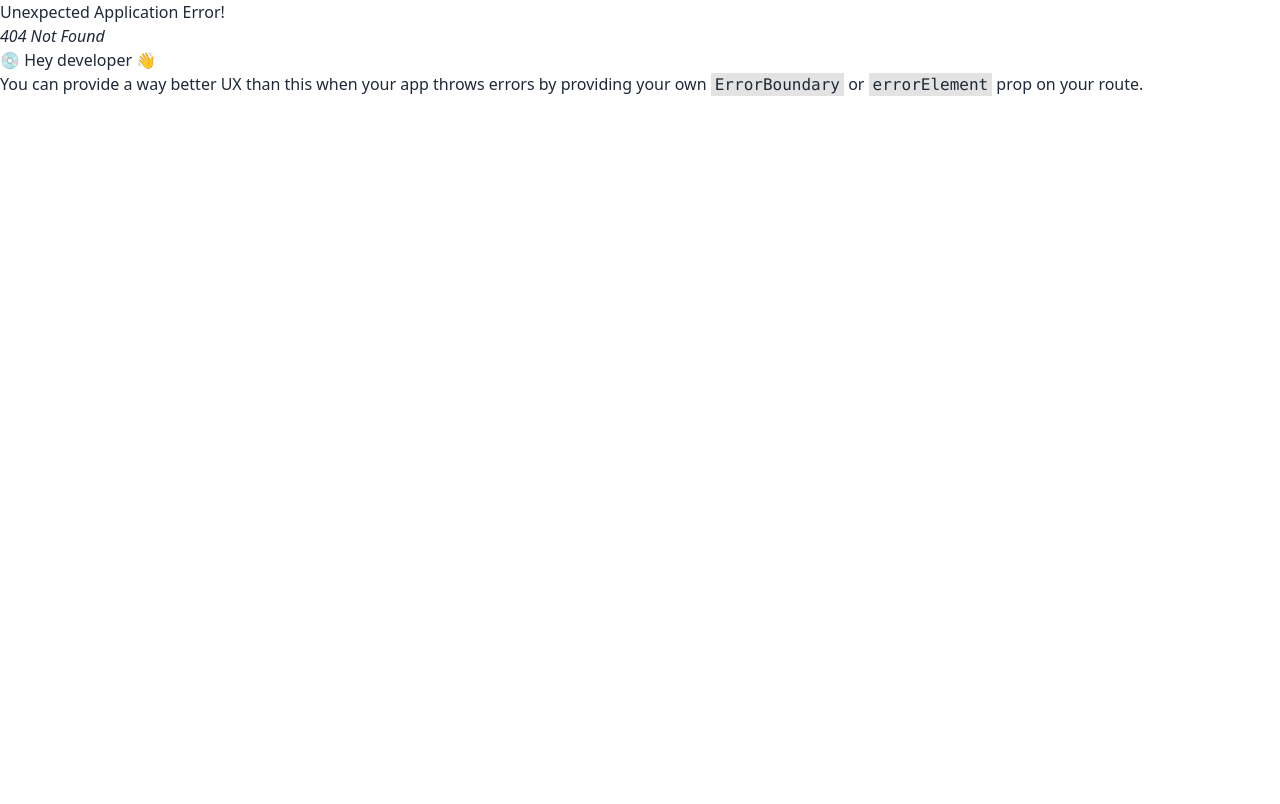
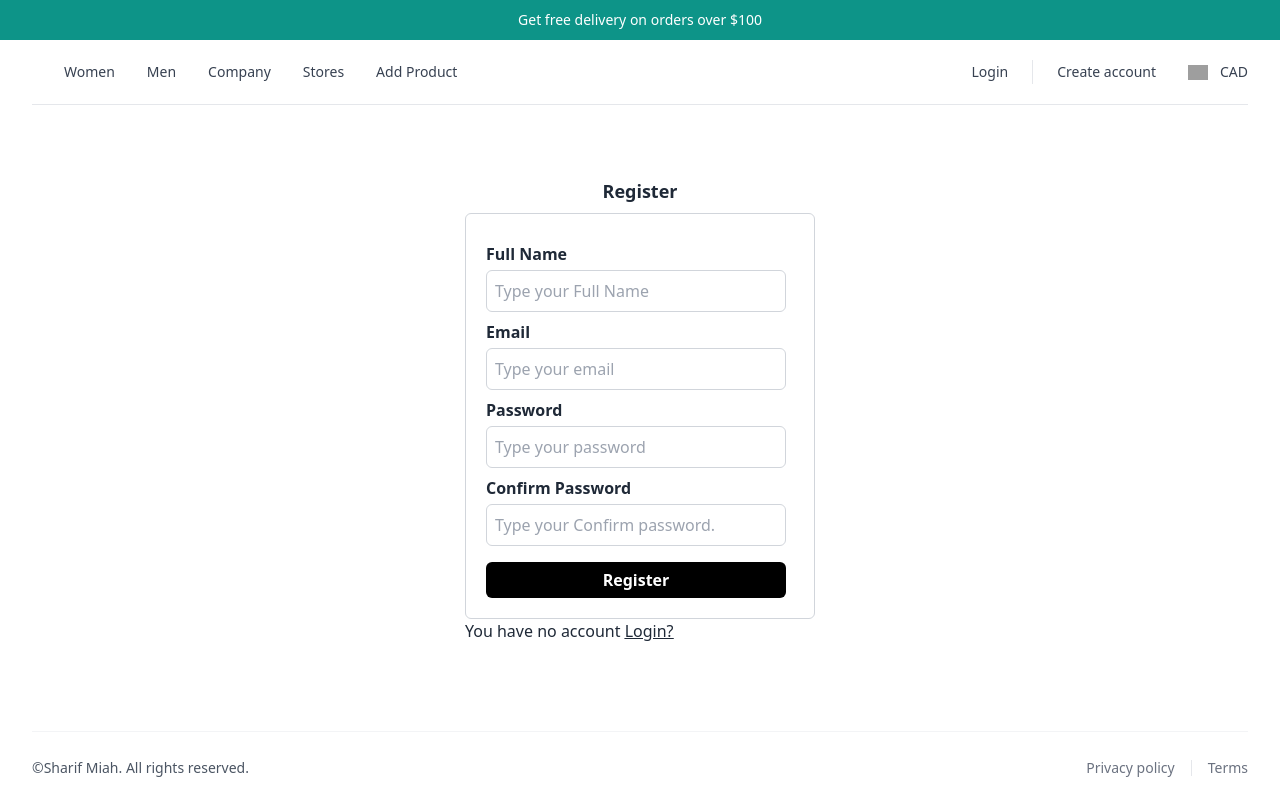
Before and after one commit to Sharif-Miah/axios-and-react-query-app, a React (Vite) app in the folder axios-and-react-query-app/: page /register in a window 1280 px wide. Before the commit this address had no page. Built offline with nearby package versions, Linux system fonts and the light colour scheme; grey boxes are pictures that could not be loaded.

Commit message:
login and register added

```diff
--- a/axios-and-react-query-app/package.json
+++ b/axios-and-react-query-app/package.json
@@ -15,6 +15,7 @@
     "axios": "^1.7.7",
     "react": "^18.3.1",
     "react-dom": "^18.3.1",
+    "react-hook-form": "^7.53.2",
     "react-router-dom": "^6.28.0",
     "react-spinners": "^0.14.1",
     "react-toastify": "^10.0.6"
--- /dev/null
+++ b/axios-and-react-query-app/src/Sheard/Field/Field.jsx
@@ -0,0 +1,29 @@
+/* eslint-disable no-unsafe-optional-chaining */
+import React from 'react';
+
+const Field = ({ label, children, htmlFor, error }) => {
+  const id = htmlFor || getChildId(children);
+  return (
+    <div className='flex flex-col justify-start items-start mt-2 p-0 w-full mr-2'>
+      {label && (
+        <label
+          htmlFor={id}
+          className='mb-1 font-bold'>
+          {label}
+        </label>
+      )}
+      {children}
+      {!!error && <div className='text-red-500'>{error.message}</div>}
+    </div>
+  );
+};
+
+const getChildId = (children) => {
+  const child = React.Children.only(children);
+
+  if ('id' in child?.props) {
+    return child.props.id;
+  }
+};
+
+export default Field;
--- /dev/null
+++ b/axios-and-react-query-app/src/Sheard/FieldSet/FieldSet.jsx
@@ -0,0 +1,12 @@
+const FieldSet = ({ label, children }) => {
+  return (
+    <fieldset className='m-2 border-none p-0'>
+      {label && (
+        <legend className='text-lg font-bold mb-2 text-center'>{label}</legend>
+      )}
+      <div className='fex flex-col justify-between self-start'>{children}</div>
+    </fieldset>
+  );
+};
+
+export default FieldSet;
--- a/axios-and-react-query-app/src/component/Navbar/Navbar.jsx
+++ b/axios-and-react-query-app/src/component/Navbar/Navbar.jsx
@@ -86,11 +86,11 @@ const Navbar = () => {
 
             <div className='ml-auto flex items-center'>
               <div className='hidden lg:flex lg:flex-1 lg:items-center lg:justify-end lg:space-x-6'>
-                <a
-                  href='#'
+                <Link
+                  to='/login'
                   className='text-sm font-medium text-gray-700 hover:text-gray-800'>
-                  Sign in
-                </a>
+                  Login
+                </Link>
                 <span
                   className='h-6 w-px bg-gray-200'
                   aria-hidden='true'></span>
--- /dev/null
+++ b/axios-and-react-query-app/src/forms/LoginForm/LoginForm.jsx
@@ -0,0 +1,79 @@
+/* eslint-disable no-extra-boolean-cast */
+import FieldSet from '../../Sheard/FieldSet/FieldSet';
+import Field from '../../Sheard/Field/Field';
+import { useForm } from 'react-hook-form';
+import { Link } from 'react-router-dom';
+
+const LoginForm = () => {
+  const {
+    register,
+    handleSubmit,
+    formState: { errors },
+  } = useForm();
+
+  const handForm = (formData) => {
+    console.log(formData);
+  };
+
+  return (
+    <div className='flex justify-center items-center mt-16'>
+      <form onSubmit={handleSubmit(handForm)}>
+        <FieldSet label=' Login'>
+          <div className='border border-box rounded-md border-gray-300 p-5'>
+            {/* Email input  */}
+            <Field
+              label='Email'
+              error={errors.email}>
+              <input
+                {...register('email', { required: 'Email is required' })}
+                className={`p-2 border border-box w-[300px] rounded-md  ${
+                  !!errors.email ? 'border-red-500' : 'border-gray-300'
+                }`}
+                type='email'
+                name='email'
+                id='email'
+                placeholder='Type your email'
+              />
+            </Field>
+            {/* Password input  */}
+            <Field
+              label='Password'
+              error={errors.password}>
+              <input
+                {...register('password', {
+                  required: 'Password is required',
+                  minLength: {
+                    value: 8,
+                    message: 'Your password must be at least 8 characters.',
+                  },
+                })}
+                className={`p-2 border border-box w-[300px] rounded-md  ${
+                  !!errors.password ? 'border-red-500' : 'border-gray-300'
+                }`}
+                type='password'
+                name='password'
+                id='password'
+                placeholder='Type your password'
+              />
+            </Field>
+            <Field>
+              <button
+                type='submit'
+                className='text-white bg-black rounded-md text-center w-[300px] py-[6px] mt-2 font-bold'>
+                Login
+              </button>
+            </Field>
+          </div>
+          <p className='font-medium'>
+            You have no account{' '}
+            <span className='underline'>
+              <Link to='/register'>Register?</Link>
+            </span>
+          </p>
+        </FieldSet>
+      </form>
+    </div>
+  );
+};
+
+export default LoginForm;
--- /dev/null
+++ b/axios-and-react-query-app/src/forms/RegisterForm/RegisterForm.jsx
@@ -0,0 +1,116 @@
+/* eslint-disable no-extra-boolean-cast */
+import FieldSet from '../../Sheard/FieldSet/FieldSet';
+import Field from '../../Sheard/Field/Field';
+import { useForm } from 'react-hook-form';
+import { Link } from 'react-router-dom';
+
+const RegisterForm = () => {
+  const {
+    register,
+    handleSubmit,
+    formState: { errors },
+  } = useForm();
+
+  const handForm = (formData) => {
+    console.log(formData);
+  };
+
+  return (
+    <div className='flex justify-center items-center mt-16'>
+      <form onSubmit={handleSubmit(handForm)}>
+        <FieldSet label=' Register'>
+          <div className='border border-box rounded-md border-gray-300 p-5'>
+            {/* Full Name input  */}
+            <Field
+              label='Full Name'
+              error={errors.fullname}>
+              <input
+                {...register('fullname', { required: 'Full name is required' })}
+                className={`p-2 border border-box w-[300px] rounded-md  ${
+                  !!errors.fullname ? 'border-red-500' : 'border-gray-300'
+                }`}
+                type='fullname'
+                name='fullname'
+                id='fullname'
+                placeholder='Type your Full Name'
+              />
+            </Field>
+            {/* Email input  */}
+            <Field
+              label='Email'
+              error={errors.email}>
+              <input
+                {...register('email', { required: 'Email is required' })}
+                className={`p-2 border border-box w-[300px] rounded-md  ${
+                  !!errors.email ? 'border-red-500' : 'border-gray-300'
+                }`}
+                type='email'
+                name='email'
+                id='email'
+                placeholder='Type your email'
+              />
+            </Field>
+            {/* Password input  */}
+            <Field
+              label='Password'
+              error={errors.password}>
+              <input
+                {...register('password', {
+                  required: 'Password is required',
+                  minLength: {
+                    value: 8,
+                    message: 'Your password must be at least 8 characters.',
+                  },
+                })}
+                className={`p-2 border border-box w-[300px] rounded-md  ${
+                  !!errors.password ? 'border-red-500' : 'border-gray-300'
+                }`}
+                type='password'
+                name='password'
+                id='password'
+                placeholder='Type your password'
+              />
+            </Field>
+            {/* Confirm Password input  */}
+            <Field
+              label='Confirm Password'
+              error={errors.confirmpassword}>
+              <input
+                {...register('confirmpassword', {
+                  required: 'Confirm Password is required',
+                  minLength: {
+                    value: 8,
+                    message: 'Your password must be at least 8 characters.',
+                  },
+                })}
+                className={`p-2 border border-box w-[300px] rounded-md  ${
+                  !!errors.password ? 'border-red-500' : 'border-gray-300'
+                }`}
+                type='password'
+                name='confirmpassword'
+                id='Confirmpassword'
+                placeholder='Type your Confirm password.'
+              />
+            </Field>
+            {/* Button input  */}
+            <Field>
+              <button
+                type='submit'
+                className='text-white bg-black rounded-md text-center w-[300px] py-[6px] mt-2 font-bold'>
+                Register
+              </button>
+            </Field>
+          </div>
+          <p className='font-medium'>
+            You have no account{' '}
+            <span className='underline'>
+              <Link to='/login'>Login?</Link>
+            </span>
+          </p>
+        </FieldSet>
+      </form>
+    </div>
+  );
+};
+
+export default RegisterForm;
```
Also changed, not shown: axios-and-react-query-app/src/Router/router.jsx (+10 -0 lines), 1 other file (tests, documents, lock files or other folders).
